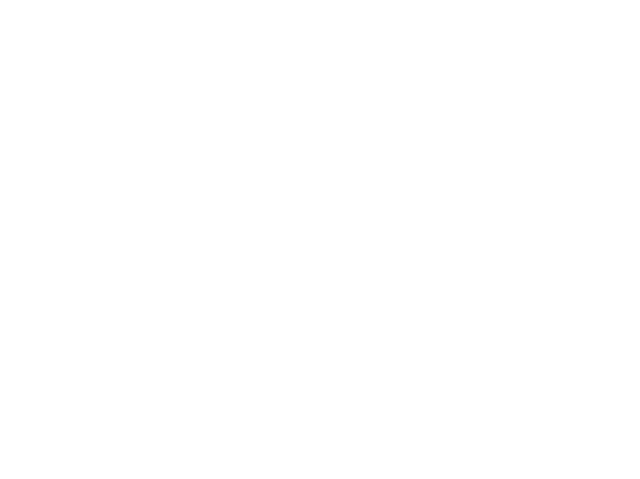
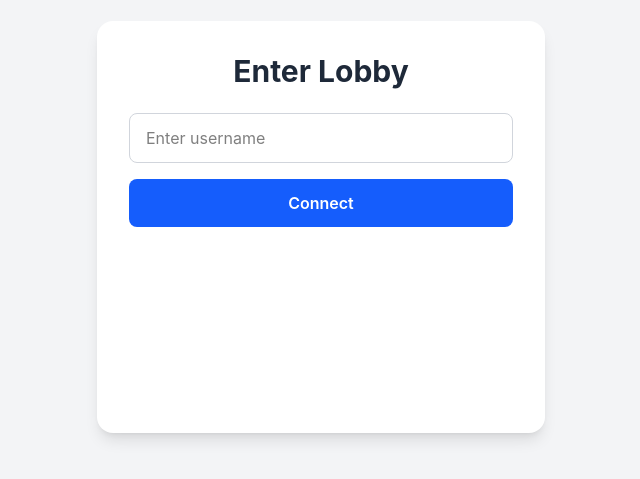
Before and after one commit to nlogic-07/Video-Conferencing-Platform, a React app in the folder frontend/frontend/: page /1 in a window 1280 px wide. Before the commit this address had no page. Shown: the part 173-652 px from the top of the page, without its empty margins (319-959 px from the left). Built offline with nearby package versions, Linux system fonts and the light colour scheme; no server answers; the HTML template or start-up script is replaced by a standard one.

Commit message:
videoComponent_1

```diff
--- a/frontend/frontend/src/App.jsx
+++ b/frontend/frontend/src/App.jsx
@@ -4,6 +4,7 @@ import { Routes, Route } from "react-router-dom";
 import LandingPage from "./pages/LandingPage";
 import Home from "./pages/Home";
 import Authentication from "./pages/Authentication";
+import VideoMeetComponent from "./pages/VideoMeet";
 
 function App() {
   const [count, setCount] = useState(0);
@@ -13,6 +14,7 @@ function App() {
       <Route path="/" element={<LandingPage />} />
       <Route path="/auth" element={<Authentication />} />
       <Route path="/home" element={<Home />} />
+      <Route path="/:url" element={<VideoMeetComponent />} />
     </Routes>
   );
 }
--- a/frontend/frontend/src/pages/Home.jsx
+++ b/frontend/frontend/src/pages/Home.jsx
@@ -81,10 +81,6 @@ export default function Home() {
           </button>
         </div>
       </section>
-
-      <footer className="border-t border-white/10 py-6 text-center text-slate-500 text-sm">
-        © 2026 VidSync · Privacy · Terms
-      </footer>
     </div>
   );
 }
--- /dev/null
+++ b/frontend/frontend/src/pages/VideoMeet.jsx
@@ -0,0 +1,116 @@
+import React, { useEffect, useRef, useState } from "react";
+
+const VideoMeetComponent = () => {
+  const socketRef = useRef();
+  const socketId = useRef();
+  const localVideoRef = useRef();
+  const videoRef = useRef([]);
+
+  const [video, setVideo] = useState([]);
+  const [audio, setAudio] = useState();
+
+  const [userName, setUserName] = useState("");
+  const [askForUserName, setAskForUserName] = useState(true);
+  const [videoAvailable, setVideoAvailable] = useState(false);
+  const [audioAvailable, setAudioAvailable] = useState(false);
+  const [screenAvailable, setScreenAvailable] = useState();
+
+  //1
+  useEffect(() => {
+    getPermissions();
+  }, []);
+
+  const getPermissions = async () => {
+    try {
+      const videoPermission = await navigator.mediaDevices.getUserMedia({
+        video: true,
+      });
+      if (videoPermission) {
+        setVideoAvailable(true);
+        console.log("Video Permisson granted!!");
+      } else {
+        setVideoAvailable(false);
+        console.log("Video Permission not granted!!");
+      }
+
+      const audioPermission = await navigator.mediaDevices.getUserMedia({
+        audio: true,
+      });
+      if (audioPermission) {
+        setAudioAvailable(true);
+        console.log("Audio Permisson granted!!");
+      } else {
+        setAudioAvailable(false);
+        console.log("Audio Permisson not granted!!");
+      }
+
+      if (videoPermission || audioPermission) {
+        const userMediaStream = await navigator.mediaDevices.getUserMedia({
+          video: true,
+          audio: true,
+        });
+
+        if (userMediaStream) {
+          window.localStream = userMediaStream;
+          if (localVideoRef.current) {
+            localVideoRef.current.srcObject = userMediaStream;
+          }
+        }
+      }
+    } catch (e) {
+      console.log(e);
+    }
+  };
+
+  const connectToSocketServer = () => {
+    socketRef.current = io.connect("http://localhost:9000");
+  };
+  const getMedia = () => {
+    setVideo(videoAvailable);
+    setAudio(audioAvailable);
+    connectToSocketServer();
+  };
+  // const getMedia = () => {};
+  const connect = () => {
+    setAskForUserName(false);
+    getMedia();
+  };
+
+  return (
+    <div>
+      {askForUserName === true ? (
+        <div className="min-h-screen flex items-center justify-center bg-gray-100">
+          <div className="bg-white p-8 rounded-2xl shadow-lg w-full max-w-md">
+            <h2 className="text-3xl font-bold text-center text-gray-800 mb-6">
+              Enter Lobby
+            </h2>
+
+            <input
+              type="text"
+              placeholder="Enter username"
+              value={userName}
+              onChange={(e) => setUserName(e.target.value)}
+              className="w-full px-4 py-3 border border-gray-300 rounded-lg focus:outline-none focus:ring-2 focus:ring-blue-500 focus:border-transparent mb-4"
+            />
+
+            <button
+              onClick={connect}
+              className="w-full bg-blue-600 text-white py-3 rounded-lg font-semibold hover:bg-blue-700 transition duration-200"
+            >
+              Connect
+            </button>
+            <br></br>
+            <br></br>
+            <video ref={localVideoRef} autoPlay muted></video>
+          </div>
+        </div>
+      ) : (
+        <div>
+          <h1>Meeting UI</h1>
+        </div>
+      )}
+    </div>
+  );
+};
+
+export default VideoMeetComponent;
```
